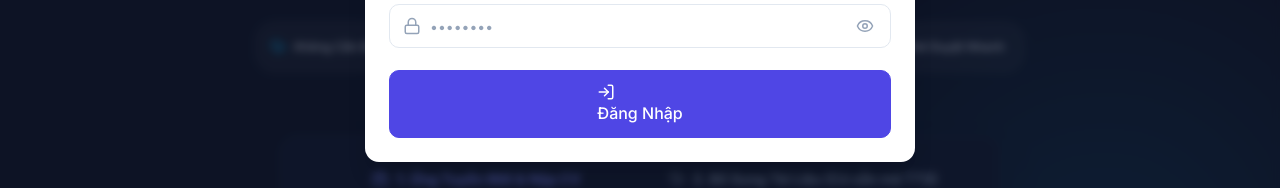
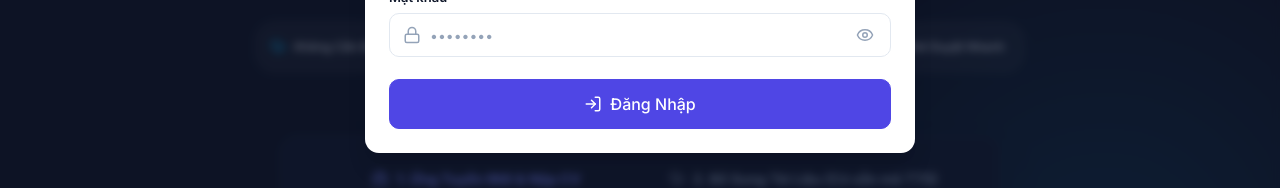
Before and after one commit to BuiThanh315/InternHub-Frontend, a React (Vite) app: page /apply in a window 1280 px wide. Both pictures are taken after a click on the button "Đăng Nhập Cổng Nội Bộ". Shown: the part 455-643 px from the top of the page. Built offline with nearby package versions, Linux system fonts and the light colour scheme; no server answers.

Commit message:
fix landing page
fix landing page

```diff
--- a/src/components/auth/LoginModal.module.css
+++ b/src/components/auth/LoginModal.module.css
@@ -101,3 +101,7 @@
 .togglePasswordBtn:hover {
   color: var(--text-main, #0f172a);
 }
+
+.submitBtn {
+  margin-top: 0.25rem;
+}
--- a/src/components/auth/LoginModal.tsx
+++ b/src/components/auth/LoginModal.tsx
@@ -1,15 +1,22 @@
-import React, { useState, useEffect } from 'react';
-import { useNavigate } from 'react-router-dom';
-import { LogIn, Lock, User as UserIcon, Eye, EyeOff, Building2 } from 'lucide-react';
-import { toast } from 'sonner';
+import {
+  Building2,
+  Eye,
+  EyeOff,
+  Lock,
+  LogIn,
+  User as UserIcon,
+} from "lucide-react";
+import React, { useEffect, useState } from "react";
+import { useNavigate } from "react-router-dom";
+import { toast } from "sonner";
 
-import { Modal } from '../common/Modal/Modal';
-import { Button } from '../common/Button/Button';
-import { Alert } from '../common/Alert/Alert';
-import { useAuth } from '../../contexts/AuthContext';
-import { ROUTES } from '../../constants/routes';
-import type { RoleType } from '../../types';
-import styles from './LoginModal.module.css';
+import { ROUTES } from "../../constants/routes";
+import { useAuth } from "../../contexts/AuthContext";
+import type { RoleType } from "../../types";
+import { Alert } from "../common/Alert/Alert";
+import { Button } from "../common/Button/Button";
+import { Modal } from "../common/Modal/Modal";
+import styles from "./LoginModal.module.css";
 
 export interface LoginModalProps {
   isOpen: boolean;
@@ -22,8 +29,8 @@ export const LoginModal: React.FC<LoginModalProps> = ({
   onClose,
   isExpired = false,
 }) => {
-  const [username, setUsername] = useState('');
-  const [password, setPassword] = useState('');
+  const [username, setUsername] = useState("");
+  const [password, setPassword] = useState("");
   const [showPassword, setShowPassword] = useState(false);
   const [error, setError] = useState<string | null>(null);
   const [loading, setLoading] = useState(false);
@@ -40,16 +47,16 @@ export const LoginModal: React.FC<LoginModalProps> = ({
 
   const handleRedirect = (role: RoleType | string) => {
     switch (role) {
-      case 'ADMIN':
+      case "ADMIN":
         navigate(ROUTES.ADMIN.DASHBOARD, { replace: true });
         break;
-      case 'HR':
+      case "HR":
         navigate(ROUTES.HR.DASHBOARD, { replace: true });
         break;
-      case 'MENTOR':
+      case "MENTOR":
         navigate(ROUTES.MENTOR.DASHBOARD, { replace: true });
         break;
-      case 'INTERN':
+      case "INTERN":
       default:
         navigate(ROUTES.INTERN.DASHBOARD, { replace: true });
         break;
@@ -59,7 +66,7 @@ export const LoginModal: React.FC<LoginModalProps> = ({
   const handleSubmit = async (e: React.FormEvent) => {
     e.preventDefault();
     if (!username.trim() || !password.trim()) {
-      setError('Vui lòng nhập đầy đủ tên đăng nhập và mật khẩu');
+      setError("Vui lòng nhập đầy đủ tên đăng nhập và mật khẩu");
       return;
     }
 
@@ -71,7 +78,10 @@ export const LoginModal: React.FC<LoginModalProps> = ({
       onClose();
       handleRedirect(authUser.role);
     } catch (err: unknown) {
-      const msg = err instanceof Error ? err.message : 'Đăng nhập không thành công. Vui lòng kiểm tra lại tài khoản.';
+      const msg =
+        err instanceof Error
+          ? err.message
+          : "Đăng nhập không thành công. Vui lòng kiểm tra lại tài khoản.";
       setError(msg);
     } finally {
       setLoading(false);
@@ -86,7 +96,8 @@ export const LoginModal: React.FC<LoginModalProps> = ({
         </div>
         <h3 className={styles.title}>Đăng Nhập Cổng Nội Bộ</h3>
         <p className={styles.subtitle}>
-          Dành cho cán bộ quản lý, nhân sự, mentor và thực tập sinh đã có tài khoản
+          Dành cho cán bộ quản lý, nhân sự, mentor và thực tập sinh đã có tài
+          khoản
         </p>
       </div>
 
@@ -134,7 +145,7 @@ export const LoginModal: React.FC<LoginModalProps> = ({
               <Lock size={18} />
             </span>
             <input
-              type={showPassword ? 'text' : 'password'}
+              type={showPassword ? "text" : "password"}
               required
               disabled={loading}
               className={styles.input}
@@ -147,7 +158,7 @@ export const LoginModal: React.FC<LoginModalProps> = ({
               disabled={loading}
               onClick={() => setShowPassword(!showPassword)}
               className={styles.togglePasswordBtn}
-              title={showPassword ? 'Ẩn mật khẩu' : 'Hiện mật khẩu'}
+              title={showPassword ? "Ẩn mật khẩu" : "Hiện mật khẩu"}
             >
               {showPassword ? <EyeOff size={18} /> : <Eye size={18} />}
             </button>
@@ -160,10 +171,11 @@ export const LoginModal: React.FC<LoginModalProps> = ({
           size="lg"
           disabled={loading}
           isLoading={loading}
-          style={{ width: '100%', marginTop: '0.25rem' }}
+          leftIcon={<LogIn size={18} />}
+          fullWidth
+          className={styles.submitBtn}
         >
-          <LogIn size={18} />
-          <span>{loading ? 'Đang xác thực...' : 'Đăng Nhập'}</span>
+          {loading ? "Đang xác thực..." : "Đăng Nhập"}
         </Button>
       </form>
     </Modal>
--- a/src/components/common/Button/Button.module.css
+++ b/src/components/common/Button/Button.module.css
@@ -116,6 +116,12 @@
   animation: spin 0.75s linear infinite;
 }
 
+.icon {
+  display: inline-flex;
+  align-items: center;
+  justify-content: center;
+}
+
 @keyframes spin {
   from {
     transform: rotate(0deg);
```
